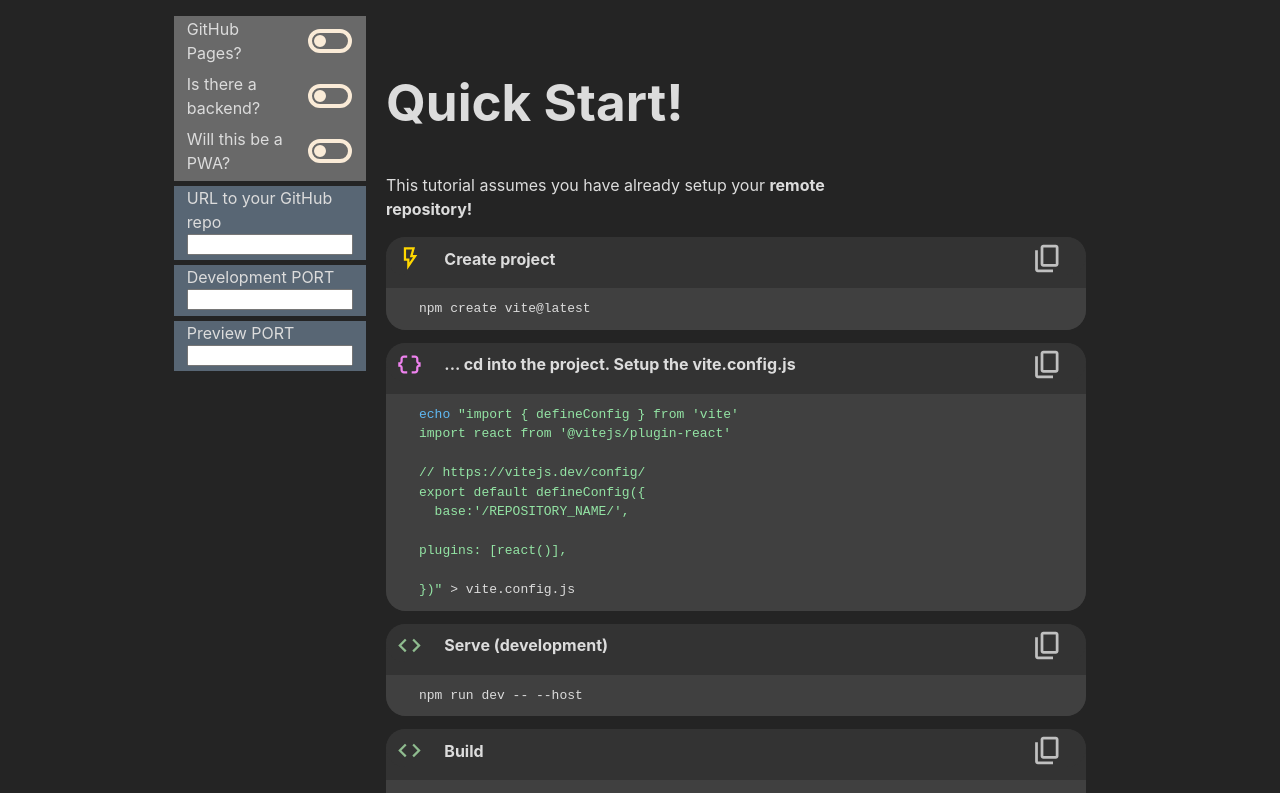
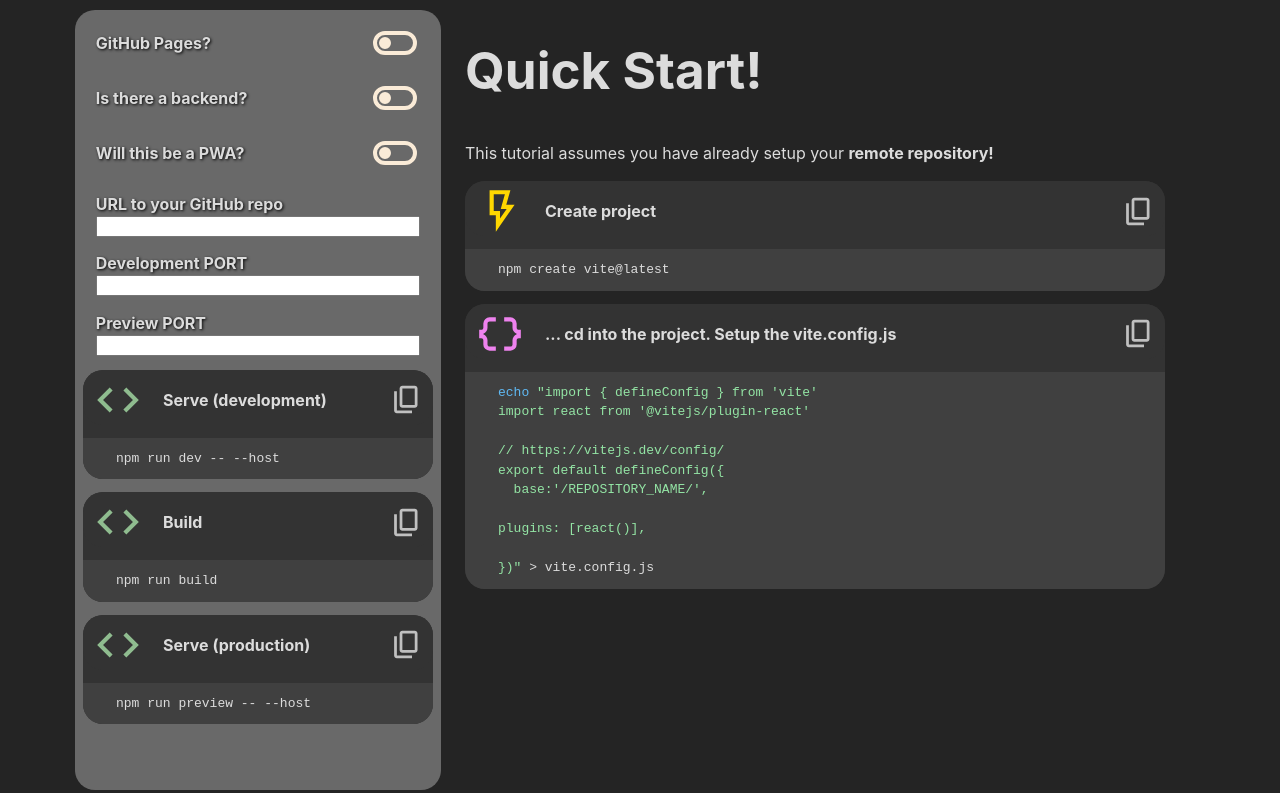
Before and after one commit to Perlesvaux/react-app-with-vite, a React (Vite) app: page / in a window 1280 px wide. Shown: the top 793 px of the page. Built offline with nearby package versions, Linux system fonts and the light colour scheme.

Commit message:
fix: screen now doesn't budge when clicking togglers. Centered whole thing through padding-left. Moved serve section to menu

```diff
--- a/src/App.jsx
+++ b/src/App.jsx
@@ -79,6 +79,7 @@
           <aside className={styles.menu}>
             <Togglers state={state} flip={flip}/>
             <SimpleForm getInput={getInput} parseUrl={parseUrl} state={state} flip={flip} />
+            <Step steps={serve} toClipBoard={toClipBoard} />
           </aside>
         </section>
 
@@ -86,7 +87,6 @@
           <h1 className='text-center'>Quick Start!</h1>
           <p className='text-center'>This tutorial assumes you have already setup your <strong>remote repository!</strong></p>
           <Step steps={steps} toClipBoard={toClipBoard} />
-          <Step steps={serve} toClipBoard={toClipBoard} />
         </section>
 
       </main>
--- a/src/App.module.css
+++ b/src/App.module.css
@@ -1,13 +1,15 @@
-
 .menu {
+  background-color: DimGray;
   position: fixed;
   width: var(--menu-width);
-  top:0;
-  bottom:0;
+  top:10px;
+  bottom:10px;
   display: flex;
   flex-direction: column;
   row-gap: var(--menu-row-gap);
-  padding-top: 2vh;
+  /*padding-top: 2vh;*/
+  padding: 1vh;
+  border-radius: 20px;
 
   /*hide scroll but keep functionality*/
   overscroll-behavior: contain;
@@ -19,13 +21,6 @@
 
 .tutorial {
   display: grid;
-  grid-template-columns: var(--menu-width) 50%;
-  column-gap: var(--tutorial-gap);
-  /*background-color: purple;*/
+  grid-template-columns: var(--menu-width) var(--steps-width);
+  column-gap: var(--tutorial-column-gap);
 }
-
-/*.menu img {*/
-  /*transform: scale(0.7,0.7);*/
-  /*width:200px;*/
-  /*height: 200px;*/
-/*}*/
--- a/src/FlipButton.module.css
+++ b/src/FlipButton.module.css
@@ -19,6 +19,6 @@
   height: var(--toggler-size);
   width:  var(--toggler-size) !important;
   padding: 0 !important;
-  margin: auto;
+  /*margin: auto;*/
   align-items: center;
 }
--- a/src/SimpleForm.module.css
+++ b/src/SimpleForm.module.css
@@ -3,21 +3,26 @@
   flex-direction: column;
   row-gap: var(--menu-row-gap);
   width: var(--menu-width);
+
 }
 
-.container > label {
-  display: grid;
-  grid-template-columns: 60% 40%;
-  background-color: #586674;
-}
+/*.container > label {*/
+/*  display: grid;*/
+/*  grid-template-columns: 60% 40%;*/
+/*}*/
 
 .container > label  {
   display: block; /* Makes the label behave like a block element */
   padding:var(--menu-padding);
+  border-radius: 6px;
+  /*text-shadow: 2px 2px 3px black;*/
+  font-weight: bolder;
 }
 
 .container > label > input {
   display: block; /* Optional: Ensures input spans the full width if needed */
   width: 100%; /* Optional: For full-width inputs */
   box-sizing: border-box;
+  /*border-radius: 10px;*/
+  /*background-color:rgba(0, 0, 0, 0.7) ;*/
 }
--- a/src/Step.jsx
+++ b/src/Step.jsx
@@ -3,15 +3,17 @@
 
 export default function Step({steps, toClipBoard}){
 
-  return (<div style={{width:'90vh'}}>
+  return (<div>
       {
         steps.map((step, indx ) =>
         <div key={indx} className={styles.block}>
           { step.legend &&
             (<>
               <div className={styles.legend}>
-                {step.svg}
-                <strong dangerouslySetInnerHTML={{__html:step.legend}} />
+                <div>
+                  {step.svg}
+                  <strong dangerouslySetInnerHTML={{__html:step.legend}} />
+                </div>
                 <Copy onClick={()=>toClipBoard(step.clipboard)}/>
               </div>
               <pre>
--- a/src/Step.module.css
+++ b/src/Step.module.css
@@ -1,11 +1,20 @@
 
 .legend {
-  padding: 5px 0px 0px 10px;
+  padding: 5px 10px 0px 10px;
   border-radius: 20px;
   background-color: #333333;
+  /*display: grid;*/
+  /*grid-template-columns: 7% 85% 8%;*/
+  display: flex;
+  justify-content: space-between;
   align-items: center;
-  display: grid;
-  grid-template-columns: 7% 85% 8%;
+}
+
+.legend div {
+  display: flex;
+  column-gap: 20px;
+  align-items: center;
+
 }
 
 pre {
@@ -22,5 +31,5 @@
 .block {
   background-color: #333333;
   border-radius: 20px;
-  width: var(--step-width);
+  /*width: var(--step-width);*/
 }
--- a/src/Togglers.module.css
+++ b/src/Togglers.module.css
@@ -1,13 +1,16 @@
 .container {
-  background-color: lightsalmon;
+  /*background-color: lightsalmon;*/
   width: var(--menu-width);
 }
 
 .container label {
-  background-color: DimGray		;
-  display: grid;
-  grid-template-columns: 60% 40%;
+  display: flex;
+  justify-content: space-between;
+  /*display: grid;*/
+  /*grid-template-columns: 60% 40%;*/
   padding: var(--menu-padding);
   align-items: center;
   column-gap: 10px;
+  text-shadow: 1px 1px 3px black;
+  font-weight: bolder;
 }
--- a/src/color.module.css
+++ b/src/color.module.css
@@ -1,3 +1,7 @@
+.default {
+  text-shadow: 1px 1px 3px black;
+}
+
 svg.envvars {
   fill:var(--bg-envvars);
 }
@@ -9,7 +13,7 @@
 }
 label.envvars {
   background-color:var(--bg-envvars);
-  color: black;
+  color:black;
 }
 
 
@@ -24,7 +28,7 @@
 }
 label.pwa {
   background-color:var(--bg-pwa);
-  color: black;
+  color:black;
 }
 
 
--- a/src/index.css
+++ b/src/index.css
@@ -30,21 +30,19 @@
 
   --toggler-size:50px;
 
-
-
-
-
-  --menu-width:15vw;
+  --steps-width:700px;
+  --menu-width:350px;
   --menu-padding:0 1vw 0.4vw 1vw;
-  --menu-row-gap:5px;
-  --tutorial-gap:20px;
+  --menu-row-gap:9px;
+  --tutorial-column-gap:40px;
   --step-width:700px;
 }
 
 #root {
   max-width: 1280px;
-  margin: 0 auto;
-  padding: 2rem;
+  /*margin: 0 auto;*/
+  padding-left: 75px;
+  /*padding: 2rem;*/
 }
 
 a {
@@ -59,9 +57,9 @@
 body {
   margin: 0;
   display: flex;
-  place-items: center;
+  /*place-items: center;*/
   min-width: 320px;
-  min-height: 100vh;
+  /*min-height: 100vh;*/
 }
 
 h1 {
--- a/src/purifiedText.js
+++ b/src/purifiedText.js
@@ -25,7 +25,7 @@
 
 import styles from './color.module.css'
 
-const size_svg = "2.1vw";
+const size_svg = "50px";
 const envvars = TerminalSVG(  { size:size_svg , className:styles.envvars } )
 const pwa  = TerminalSVG(  { size:size_svg , className:styles.pwa     } )
 const ghpages   = TerminalSVG(  { size:size_svg , className:styles.ghpages } )
```
